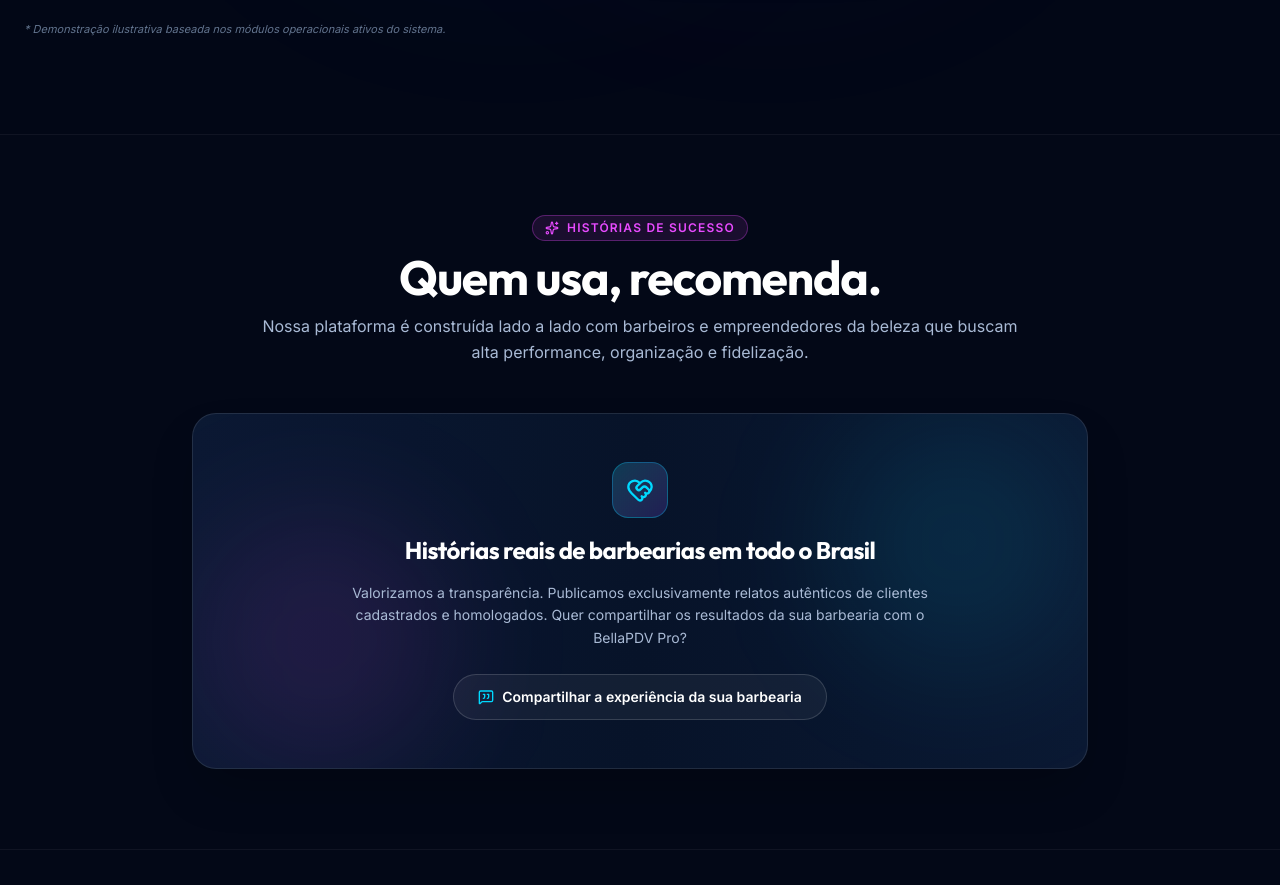
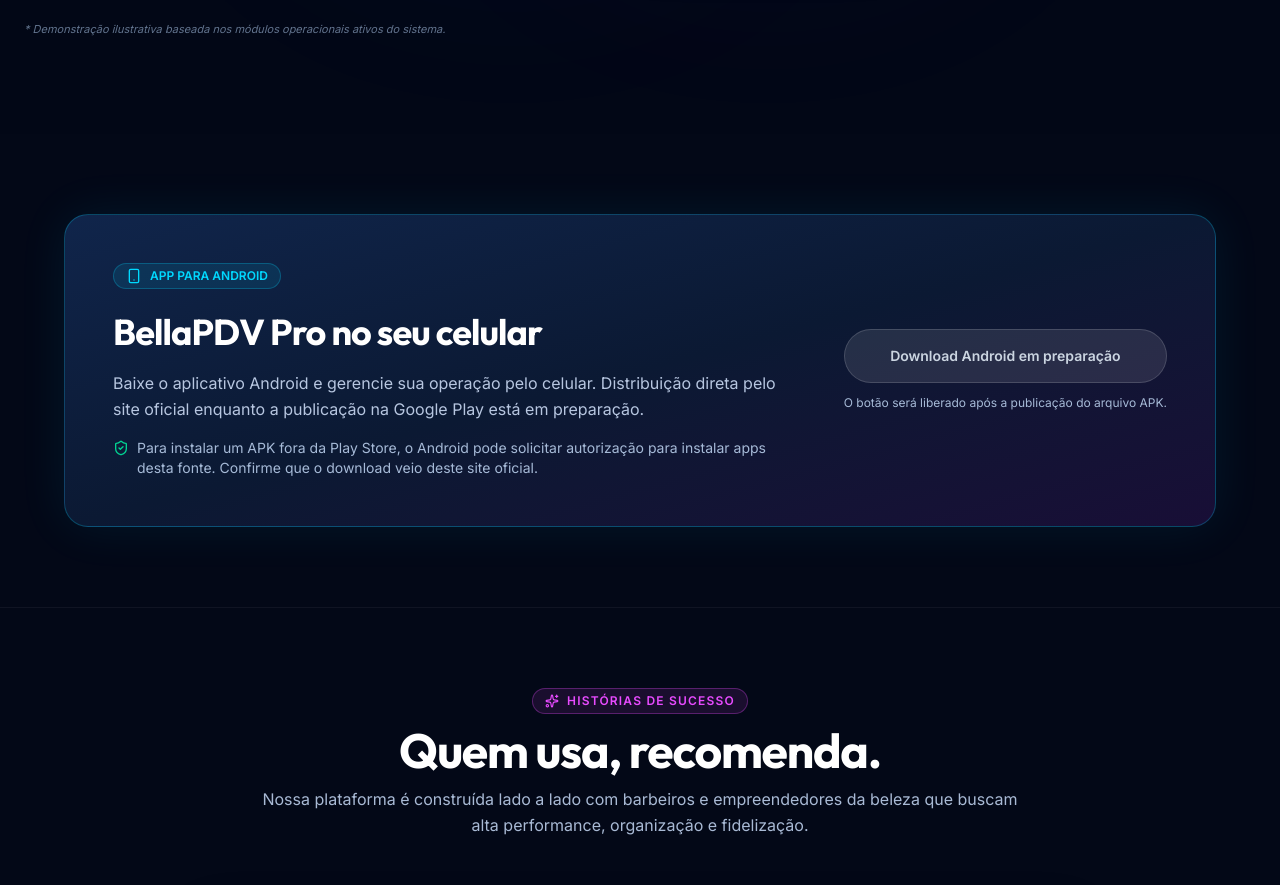
Before and after one commit to atrstudiodesign/https-github.com-atrstudiodesign-bellapdvpro, a React (Vite) app: page /landing in a window 1280 px wide. Shown: the part 3140-4025 px from the top of the page. Built offline with nearby package versions, Linux system fonts and the light colour scheme; no server answers.

Commit message:
feat: surface Android APK download on public landing

```diff
--- a/src/pages/Landing.tsx
+++ b/src/pages/Landing.tsx
@@ -5,6 +5,7 @@
 import { FloatingFeatureCards } from '../components/landing/FloatingFeatureCards';
 import { CompleteSolutionsGrid } from '../components/landing/CompleteSolutionsGrid';
 import { AutomationSection } from '../components/landing/AutomationSection';
+import { AndroidDownloadSection } from '../components/landing/AndroidDownloadSection';
 import { TestimonialsSection } from '../components/landing/TestimonialsSection';
 import { PlansSection } from '../components/landing/PlansSection';
 import { FinalCtaBanner } from '../components/landing/FinalCtaBanner';
@@ -94,6 +95,9 @@
         {/* Automation & Growth (Phone Mockup + Android App) */}
         <AutomationSection />
 
+        {/* Download direto do APK Android, disponível após envio do arquivo */}
+        <AndroidDownloadSection />
+
         {/* Testimonials (Authentic & compliant with anti-slop rules) */}
         <TestimonialsSection />
 
```
